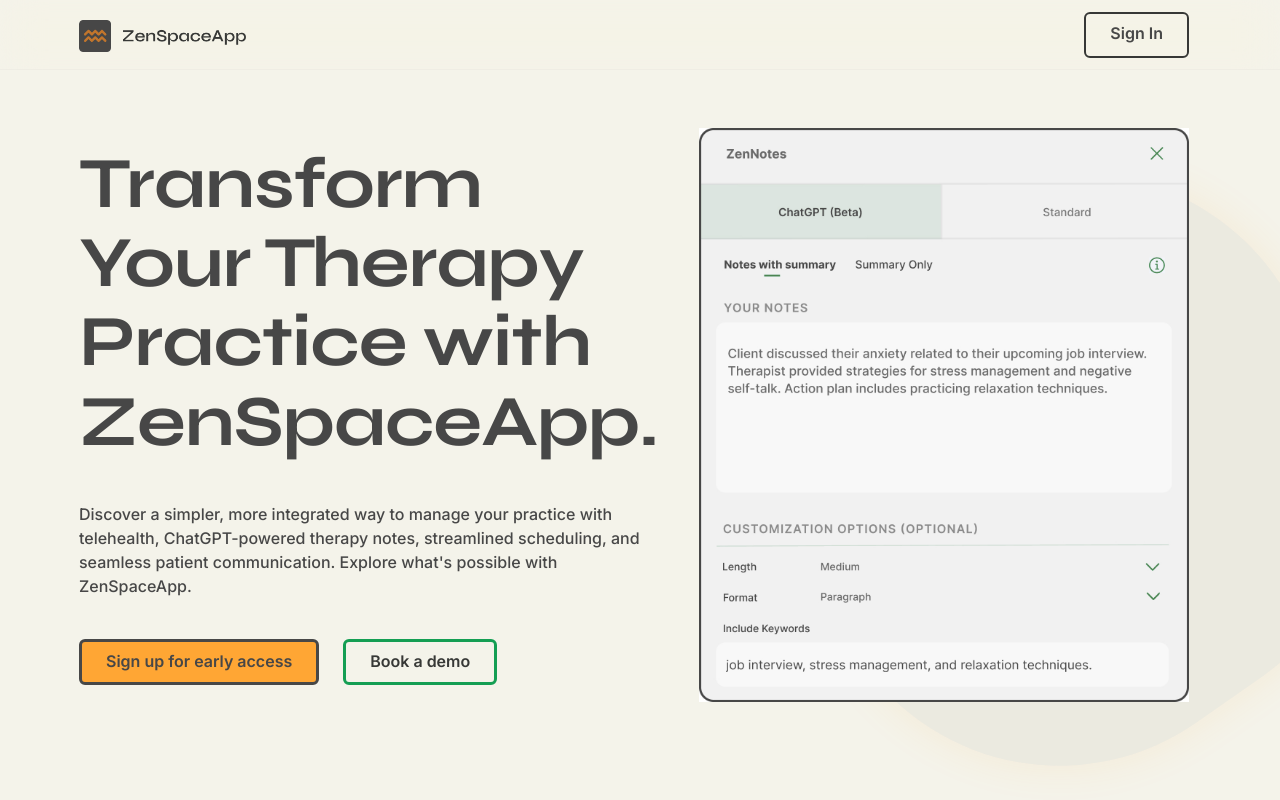
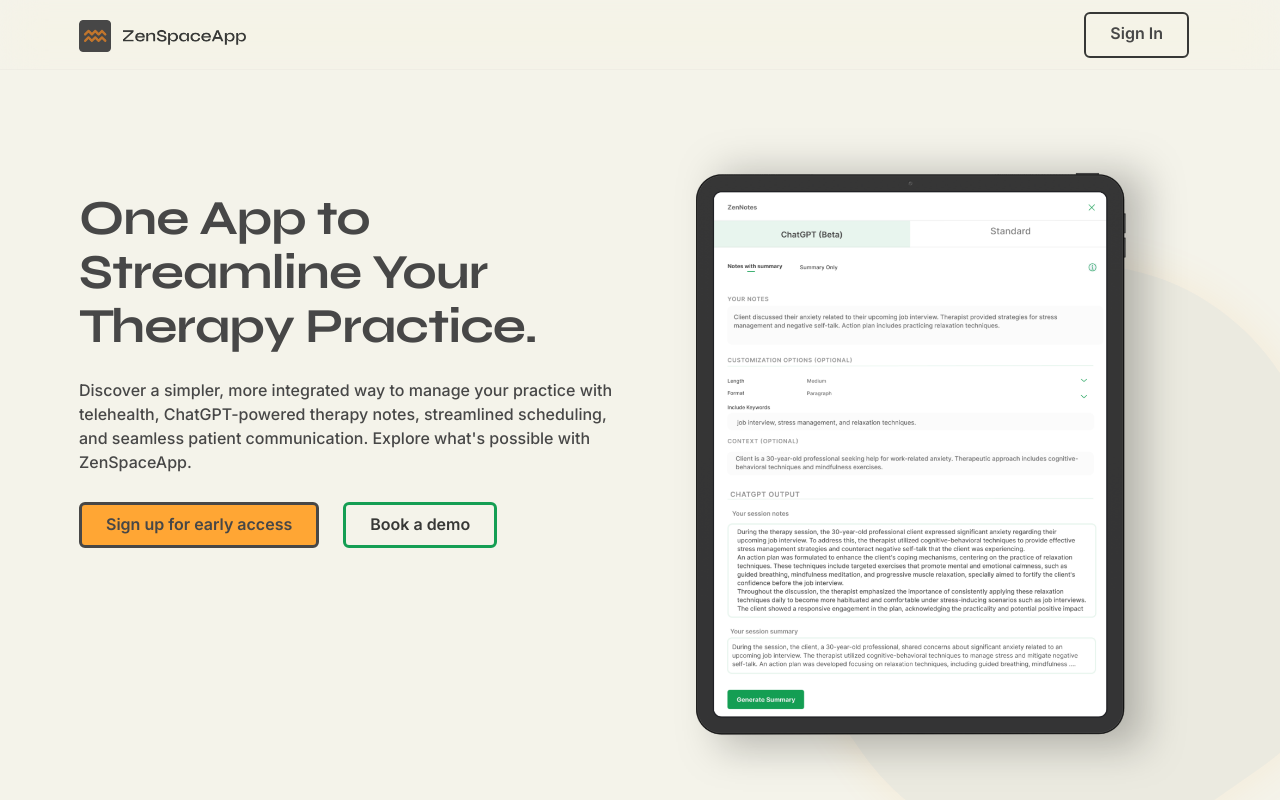
Before and after one commit to ZenSpaceApp/zenspace-website, a Next.js app: page / in a window 1280 px wide. Shown: the top 800 px of the page. Built offline with nearby package versions, Linux system fonts and the light colour scheme.

Commit message:
Refactored hero section to use grid lines instead of template areas.

```diff
--- a/app/page.tsx
+++ b/app/page.tsx
@@ -1,30 +1,30 @@
 
-import Layout from '../components/Layout';
+import Layout from '@/components/Layout';
 import Image from 'next/image';
 import { Metadata } from 'next';
 import FAQ from '@/components/FAQ';
 
 import Link from 'next/link';
 
-import ZenNotesImg from '../public/images/zen-notes.jpg';
-import WorkflowShape from '../public/images/tab-shape-2.svg';
-import TherapistDashImg from '../public/images/home/zennotes-view.jpg';
-import CrossDevSyncImg from '../public/images/home/cross-device-sync@2x.png';
-import PersonalizedTherapyImg from '../public/images/home/therapist-invites@2x.png';
-import CollabMoodTrackingImg from '../public/images/home/mood-tracking-cropped@2x.png';
+import ZenNotesImg from '@/public/images/zen-notes@2x.png';
+import WorkflowShape from '@/public/images/tab-shape-2.svg';
+import TherapistDashImg from '@/public/images/home/zennotes-view.jpg';
+import CrossDevSyncImg from '@/public/images/home/cross-device-sync@2x.png';
+import PersonalizedTherapyImg from '@/public/images/home/therapist-invites@2x.png';
+import CollabMoodTrackingImg from '@/public/images/home/mood-tracking-cropped@2x.png';
 
 
 //import icons
-import CostsIcon from '../public/images/icons/costs.svg';
-import ImpactIcon from '../public/images/icons/impact.svg';
-import NoShowIcon from '../public/images/icons/no-show.svg';
+import CostsIcon from '@/public/images/icons/costs.svg';
+import ImpactIcon from '@/public/images/icons/impact.svg';
+import NoShowIcon from '@/public/images/icons/no-show.svg';
 
-import ZenNotesIcon from '../public/images/icons/therapy-notes.svg';
-import VideoIcon from '../public/images/icons/video-calling.svg';
-import ChatIcon from '../public/images/icons/chat-bubble.svg';
-import CreditCardIcon from '../public/images/icons/credit-card.svg';
-import CalendarIcon from '../public/images/icons/calendar.svg';
-import SecurityIcon from '../public/images/icons/security.svg';
+import ZenNotesIcon from '@/public/images/icons/therapy-notes.svg';
+import VideoIcon from '@/public/images/icons/video-calling.svg';
+import ChatIcon from '@/public/images/icons/chat-bubble.svg';
+import CreditCardIcon from '@/public/images/icons/credit-card.svg';
+import CalendarIcon from '@/public/images/icons/calendar.svg';
+import SecurityIcon from '@/public/images/icons/security.svg';
 
 
 export const metadata: Metadata = {
@@ -379,9 +379,9 @@
 
   const Heading = () => {
     return (
-      <div className="heading title-heading">
-        <h1 className="display-3 pt-3 pr-3" style={{ lineHeight: '1.0 !important', letterSpacing: "-1px" }}>
-          Transform Your Therapy Practice with ZenSpaceApp.
+      <div className="headline title-heading grid-item">
+        <h1 className="pt-3 pr-3" style={{ lineHeight: '1.0 !important', letterSpacing: "-1px" }}>
+          One App to Streamline Your Therapy Practice.
         </h1>
       </div>
     )
@@ -389,7 +389,7 @@
 
   const Subhead = () => {
     return (
-      <div className="subhead">
+      <div className="subhead grid-item">
         Discover a simpler, more integrated way to manage your practice with telehealth,
         ChatGPT-powered therapy notes, streamlined scheduling, and seamless
         patient communication. Explore what&apos;s possible with ZenSpaceApp.
@@ -403,13 +403,13 @@
         <Image
           src={ZenNotesImg}
           alt='ZenNotes'
-          height={590}
+          height={860}
           width={0}
           style={{
             display: "flex",
             maxWidth: "100%",
             height: "auto",
-            margin: "auto",
+            marginLeft: "auto",
           }}
         />
       </div>
@@ -418,7 +418,7 @@
 
   const CtaButtons = () => {
     return (
-      <div className="ctaButtons">
+      <div className="ctaButtons grid-item">
         <Link
           href="https://form.typeform.com/to/RXZdaaEP"
           className="btn btn-primary-dark-border  mt-2"
@@ -438,10 +438,12 @@
     <section id="hero-main" className="d-table w-100 overflow-hidden show fade">
       <div className="container">
         <div className='grid-container'>
+
           <Heading />
-          <HeroImage />
           <Subhead />
           <CtaButtons />
+
+          <HeroImage />
         </div>
       </div>
     </section>
--- a/styles/root.scss
+++ b/styles/root.scss
@@ -38,7 +38,7 @@
   // --font--alt: 'Azeret Mono';
 
   // --type--body-regular: 1.1rem;
-  // --type--h1: calc(2.5rem + 1.0vw);
+  --type--h1: calc(2.5rem + 0.7vw) !important;
   // --type--h2: calc(2rem + 0.8vw);
   // --type--h3: 1.6rem;
   // --type--body-big: 22px;
--- a/styles/styles.scss
+++ b/styles/styles.scss
@@ -217,10 +217,15 @@
   }
 }
 
+h1 {
+  font-size: var(--type--h1) !important;
+}
+
 h1, h2   {
   font-weight: 700 !important;
   font-family: Syne, sans-serif;
   line-height: 1.1 !important;
+
 }
 
 h3 {
@@ -330,89 +335,93 @@
     display: grid;
     column-gap: 25px;
     row-gap: 1rem;
-
-    grid-template-areas:
-    'heading'
-    'heroImg'
-    'subhead'
-    'ctaButtons';
-
-    .ctaButtons {
+    grid-template-rows: repeat(4, minmax(100px, auto));
+
+    .grid-item {
       display: flex;
-      flex-direction: column;
-      max-width: 90%;
+      align-items: flex-start;
+    }
+
+    .headline {
+      grid-row: 1 / span 1;
+      padding-top: 3rem;
     }
 
     .heroImg {
       max-width: 95%;
+      grid-row: 2 / span 1;
     }
 
     .subhead {
       font-size: 1rem;
       font-weight: 500;
       color: #474747;
-    }
-
-    @media screen and #{$mq-small} {
+      grid-row: 3 / span 1;
+    }
+
+    .ctaButtons {
+      display: flex;
+      flex-direction: column;
+      align-items: stretch;
+      grid-row:  4 / span 1;
+    }
+
+    @media screen and #{$mq-medium} {
+      grid-template-columns: 1fr 1fr;
+
+      row-gap: 1rem !important;
+      align-content: start; /* Prevent extra space distribution */
+
+      .headline {
+        grid-column: 1 / span 1; /* First column, span 1 column */
+        grid-row: 1 / 2; /* First row, span 1 row */
+
+      }
+
+      .subhead {
+        grid-column: 1 / span 1; /* First column, span 1 column */
+        grid-row: 2 / 3; /* Second row, span 1 row */
+      }
+
       .ctaButtons {
-        display: block;
-      }
-
-      .heading {
-        max-width: 90%;
+        grid-column: 1 / span 1; /* First column, span 1 column */
+        grid-row: 3 / span 4; /* Third row, span 1 row */
+        flex-direction: row;
       }
 
       .heroImg {
-        margin-right: auto; // left-aligned
-      }
-
-      .subhead {
-        grid-area: subhead;
-        max-width: 80%;
-      }
-    }
-
-    @media screen and #{$mq-medium} {
-      grid-template-columns: 1fr 2fr;
-      grid-template-areas:
-      'heading heroImg'
-      'subhead heroImg'
-      'ctaButtons heroImg';
-
-      .heading {
-        grid-area: heading;
-        max-width: 100%;
-      }
-
-      .heroImg {
-        grid-area: heroImg;
-        margin-left: auto; // right-aligned
-        max-width: 100%;
-      }
-
-      .subhead {
-        grid-area: subhead;
-        font-size: 1rem !important;
-        max-width: 100%;
-      }
-
-      .ctaButtons {
-        grid-area: ctaButtons;
-      }
-
-    }
-
-    @media screen and #{$mq-large} {
-      padding: 0 4rem;
-      grid-template-columns: 1fr 1fr;
-
-      .heroImg {
+        grid-column: 2 / span 1; /* Second column, span 1 column */
+        grid-row: 1 / span 4; /* First row, span 3 rows */
         margin-left: auto;
         margin-top: 0;
         margin-bottom: 0;
       }
+    }
+
+    @media screen and #{$mq-large} {
+      .headline {
+        grid-column: 1 / span 1; /* First column, span 1 column */
+        grid-row: 1 / 2; /* First row, span 1 row */
+        font-size: 4rem;
+      }
+
       .subhead {
-        font-size: 1.2rem !important;
+        grid-column: 1 / span 1; /* First column, span 1 column */
+        grid-row: 2 / 3; /* Second row, span 1 row */
+      }
+
+      .ctaButtons {
+        grid-column: 1 / span 1; /* First column, span 1 column */
+        grid-row: 3 / span 4; /* Third row, span 1 row */
+        flex-direction: row;
+      }
+
+      .heroImg {
+        grid-column: 2 / span 1; /* Second column, span 1 column */
+        grid-row: 1 / span 4; /* First row, span 3 rows */
+        margin-left: auto;
+        margin-top: 0;
+        margin-bottom: 0;
       }
     }
   }
```
